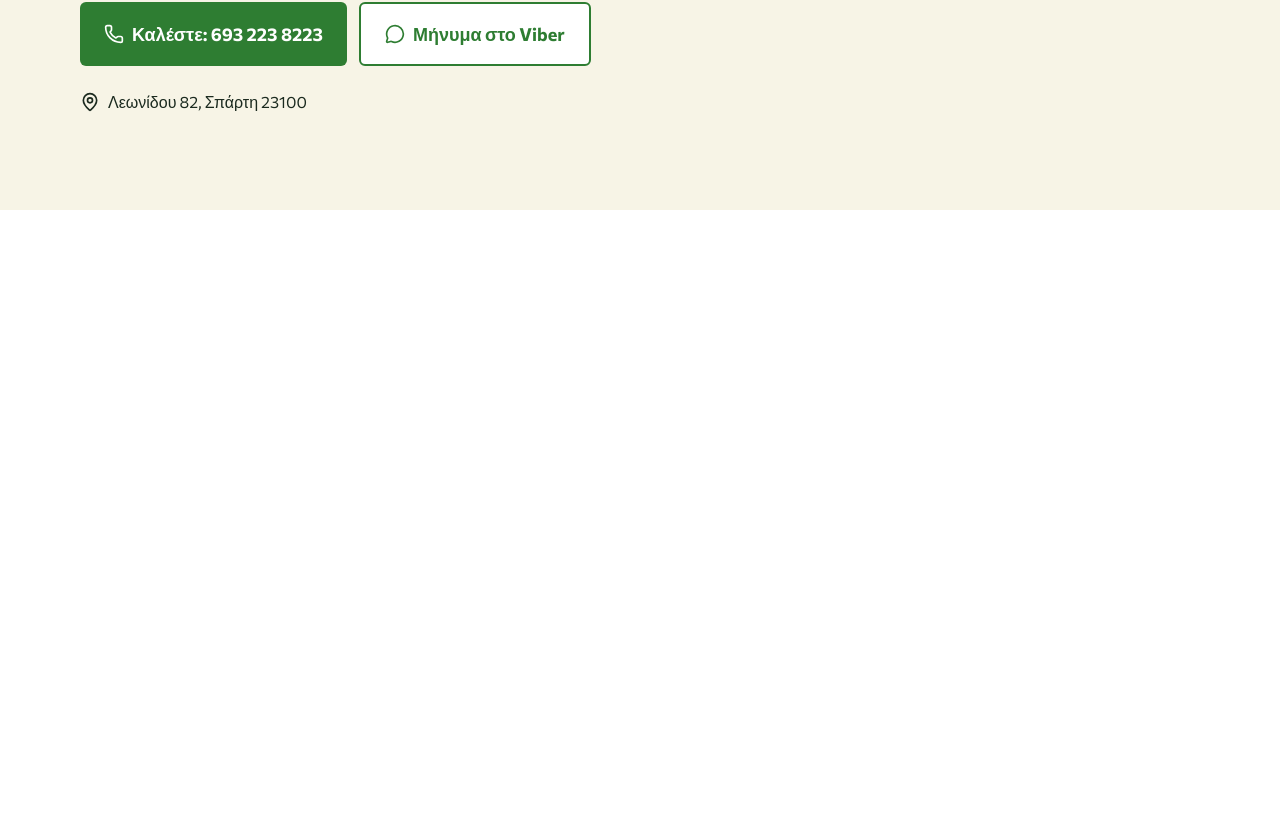
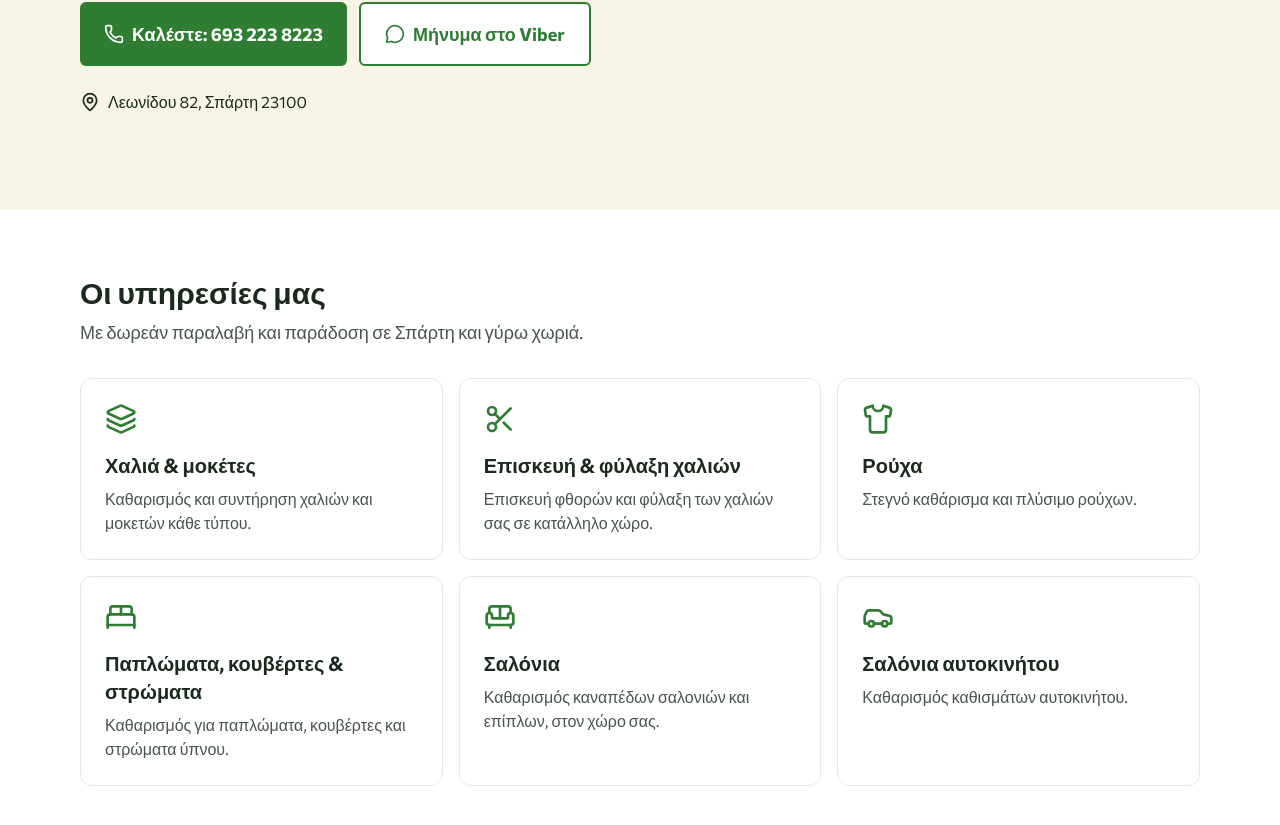
Before and after one commit to Gkony21/sarantos-dryclean, a Next.js app: page / in a window 1280 px wide. Shown: the part 415-1240 px from the top of the page. Before the commit the page ends 800 px from the top, so only its background shows below. Built offline with nearby package versions, Linux system fonts and the light colour scheme.

Commit message:
Add services section rendered from data

```diff
--- a/app/page.tsx
+++ b/app/page.tsx
@@ -1,9 +1,11 @@
 import Hero from "@/components/Hero";
+import Services from "@/components/Services";
 
 export default function Home() {
   return (
     <main>
       <Hero />
+      <Services />
     </main>
   );
 }
--- /dev/null
+++ b/components/Services.tsx
@@ -0,0 +1,30 @@
+import { services } from "@/lib/services";
+
+export default function Services() {
+  return (
+    <section id="ypiresies" className="bg-white">
+      <div className="mx-auto max-w-6xl px-4 py-16">
+        <h2 className="text-3xl font-extrabold">Οι υπηρεσίες μας</h2>
+        <p className="mt-2 text-lg text-brand-ink/80">
+          Με δωρεάν παραλαβή και παράδοση σε Σπάρτη και γύρω χωριά.
+        </p>
+
+        <ul className="mt-8 grid gap-4 sm:grid-cols-2 lg:grid-cols-3">
+          {services.map((service) => {
+            const Icon = service.icon;
+            return (
+              <li
+                key={service.title}
+                className="rounded-xl border border-gray-200 p-6"
+              >
+                <Icon className="h-8 w-8 text-brand-green" aria-hidden="true" />
+                <h3 className="mt-4 text-xl font-bold">{service.title}</h3>
+                <p className="mt-2 text-brand-ink/80">{service.description}</p>
+              </li>
+            );
+          })}
+        </ul>
+      </div>
+    </section>
+  );
+}
--- /dev/null
+++ b/lib/services.ts
@@ -0,0 +1,48 @@
+import {
+  BedDouble,
+  Car,
+  Layers,
+  Scissors,
+  Shirt,
+  Sofa,
+  type LucideIcon,
+} from "lucide-react";
+
+export type Service = {
+  title: string;
+  description: string;
+  icon: LucideIcon;
+};
+
+export const services: Service[] = [
+  {
+    title: "Χαλιά & μοκέτες",
+    description: "Καθαρισμός και συντήρηση χαλιών και μοκετών κάθε τύπου.",
+    icon: Layers,
+  },
+  {
+    title: "Επισκευή & φύλαξη χαλιών",
+    description: "Επισκευή φθορών και φύλαξη των χαλιών σας σε κατάλληλο χώρο.",
+    icon: Scissors,
+  },
+  {
+    title: "Ρούχα",
+    description: "Στεγνό καθάρισμα και πλύσιμο ρούχων.",
+    icon: Shirt,
+  },
+  {
+    title: "Παπλώματα, κουβέρτες & στρώματα",
+    description: "Καθαρισμός για παπλώματα, κουβέρτες και στρώματα ύπνου.",
+    icon: BedDouble,
+  },
+  {
+    title: "Σαλόνια",
+    description: "Καθαρισμός καναπέδων σαλονιών και επίπλων, στον χώρο σας.",
+    icon: Sofa,
+  },
+  {
+    title: "Σαλόνια αυτοκινήτου",
+    description: "Καθαρισμός καθισμάτων αυτοκινήτου.",
+    icon: Car,
+  },
+];
```
